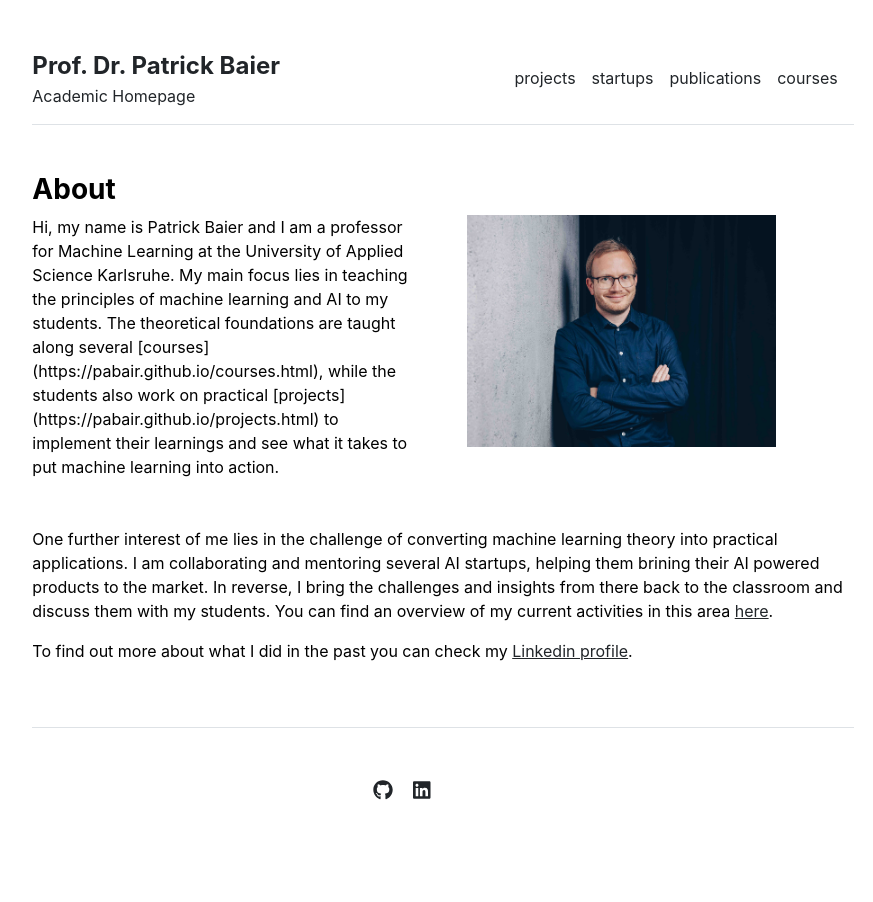
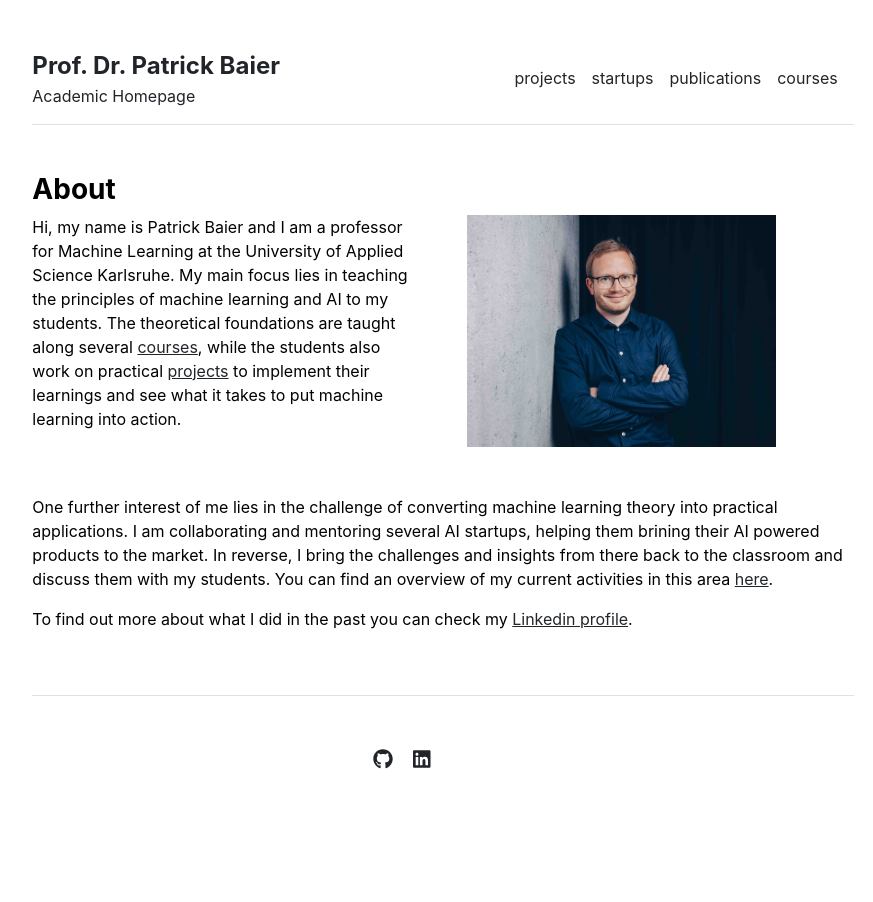
Before and after one commit to pabair/pabair.github.io, a Jekyll site: the page built from index.md, in a window 1280 px wide. Shown: the whole page, without its empty margins (197-1070 px from the left). Built offline with Jekyll 4.4.1, drawn with Linux system fonts in a browser that asks for light colours; part of the change alters nothing that is shown.

Commit message:
added content

```diff
--- a/index.md
+++ b/index.md
@@ -7,7 +7,9 @@ title: "Home"
   <div class="col-md-6">
     Hi, my name is Patrick Baier and I am a professor for Machine Learning at the University of Applied Science Karlsruhe.
 
-	My main focus lies in teaching the principles of machine learning and AI to my students. The theoretical foundations are taught along several [courses](https://pabair.github.io/courses.html), while the students also work on practical [projects](https://pabair.github.io/projects.html) to implement their learnings and see what it takes to put machine learning into action.
+	My main focus lies in teaching the principles of machine learning and AI to my students. The theoretical foundations are taught along several
+	<a href="https://pabair.github.io/courses.html">courses</a>, while the students also work on practical
+	<a href="https://pabair.github.io/projects.html">projects</a> to implement their learnings and see what it takes to put machine learning into action.
   </div>
   <div class="col-md-6">
     <img src="{{ site.github.url }}/assets/img/me.jpg" alt="Home" width="80%">
```
